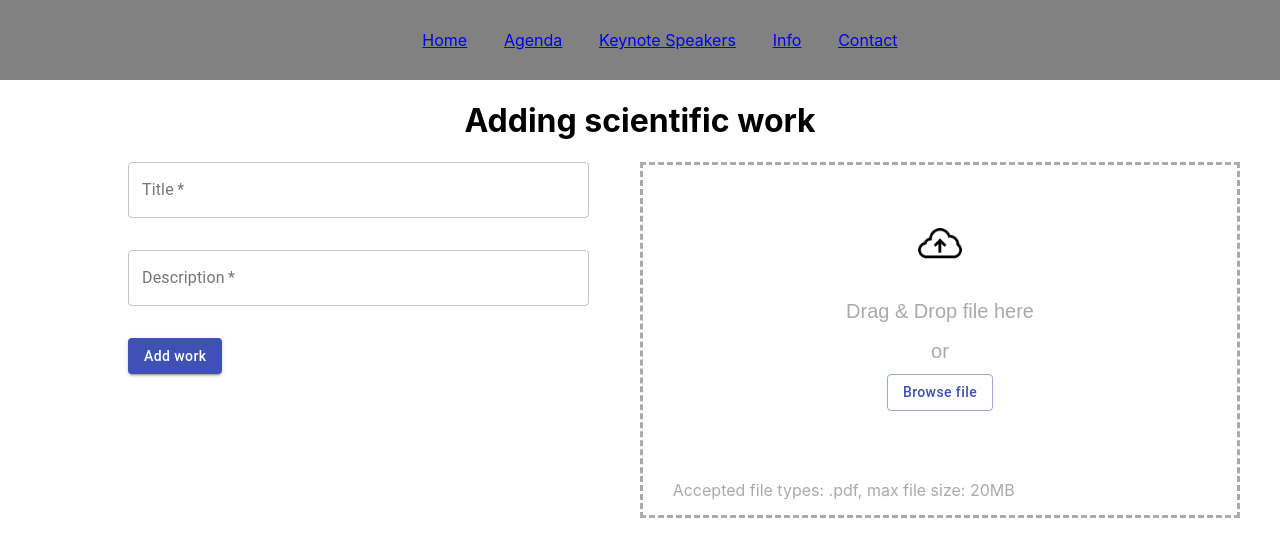
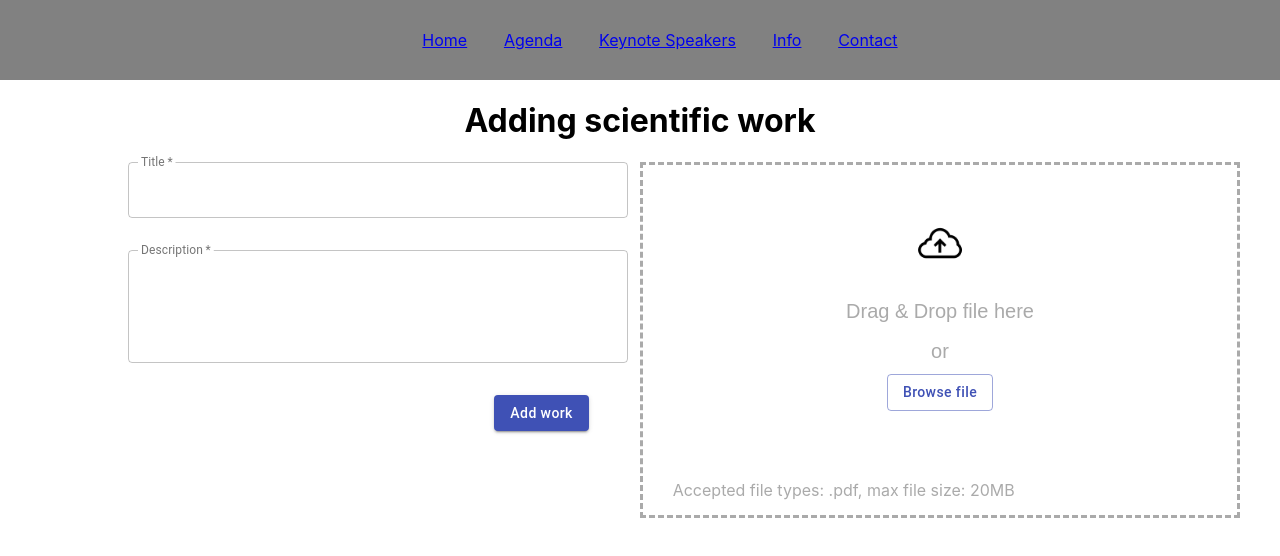
Before and after one commit to WyimaginowaneKoniki/Kongres, a React (Create React App) app in the folder web-client/: page /adding-work in a window 1280 px wide. Shown: the top 556 px of the page. Built offline with nearby package versions, Linux system fonts and the light colour scheme.

Commit message:
Add title and descrpition

```diff
--- a/web-client/src/pages/adding-work.js
+++ b/web-client/src/pages/adding-work.js
@@ -1,39 +1,63 @@
-import React from 'react';
-import '../App.css';
-import DropZone from '../components/DropZone'
-import Button from '@material-ui/core/Button';
-import { makeStyles } from '@material-ui/core/styles';
+import React from "react";
+import "../App.css";
+import DropZone from "../components/DropZone";
+import Button from "@material-ui/core/Button";
+import { makeStyles } from "@material-ui/core/styles";
 import TextField from "@material-ui/core/TextField";
+import Checkbox from "@material-ui/core/Checkbox";
+import FormControlLabel from "@material-ui/core/FormControlLabel";
+import OutlinedInput from "@material-ui/core/OutlinedInput";
+import InputLabel from "@material-ui/core/InputLabel";
+import MenuItem from "@material-ui/core/MenuItem";
+import FormControl from "@material-ui/core/FormControl";
+import Select from "@material-ui/core/Select";
+import Container from "@material-ui/core/Container";
+// import Visibility from "@material-ui/icons/Visibility";
+// import VisibilityOff from "@material-ui/icons/VisibilityOff";
+import IconButton from "@material-ui/core/IconButton";
+import InputAdornment from "@material-ui/core/InputAdornment";
+import FormHelperText from "@material-ui/core/FormHelperText";
+// import * as yup from "yup";
+// import { useForm } from "react-hook-form";
+// import { yupResolver } from "@hookform/resolvers/yup";
 const { useState } = React;
 
 function AddingWork(props) {
   const styles = makeStyles({
     main: {
-            width: '80%',
-            margin: 'auto',
+      width: "80%",
+      margin: "auto",
     },
     left: {
       // backgroundColor: 'red',
-            width: '50%',
-            height: '50vh',
-            float: 'left',
-            textAlign: 'left',
+      width: "50%",
+      height: "50vh",
+      float: "left",
+      textAlign: "left",
     },
     right: {
       // backgroundColor: 'green',
-            width: '50%',
-            height: '50vh',
-            float: 'left',
+      width: "50%",
+      height: "50vh",
+      float: "left",
+    },
+    container: {
+      width: "90%",
     },
     textField: {
       marginBottom: "32px",
-            width: "90%",
+      width: "500px",
     },
-        addButton:
-        {
+    inputLabel: {
+      backgroundColor: "white",
+      padding: "0px 4px",
+      marginLeft: "-4px",
+    },
+    addButton: {
       // float: 'left',
       // marginRight: '5%',
-            textTransform: 'none',
+      float: "right",
+      textTransform: "none",
     },
   });
 
@@ -41,40 +65,69 @@ function AddingWork(props) {
 
   const [_file, SetFile] = useState(null);
   const passFile = (f) => {
-        SetFile(f)
-    }
+    SetFile(f);
+  };
 
   const buttonClick = () => {
-        console.log(_file)
-    }
+    console.log(_file);
+  };
 
   return (
     <div className={style.main}>
       <h1>Adding scientific work</h1>
       <div className={style.left}>
-
-                <TextField
+        <div className={style.container}>
+          <form noValidate>
+            {/* Title */}
+            <FormControl
               className={style.textField}
               required
-                    id="title"
               name="title"
-                    label="Title"
               variant="outlined"
-                    inputProps={{ maxLength: 128 }}
+              //   error={!!errors.title}
+            >
+              <InputLabel shrink className={style.inputLabel}>
+                Title
+              </InputLabel>
+              <OutlinedInput
+                // inputRef={adding}
+                id="title-adding"
+                name="title"
+                // onChange={handleChange("title")}
               />
+            </FormControl>
 
-                <TextField
+            {/* Description */}
+            <FormControl
               className={style.textField}
               required
-                    id="description"
               name="description"
-                    label="Description"
               variant="outlined"
-                    inputProps={{ maxLength: 255 }}
+              //   error={!!errors.description}
+            >
+              <InputLabel shrink className={style.inputLabel}>
+              Description
+              </InputLabel>
+              <OutlinedInput
+                // inputRef={adding}
+                id="description-adding"
+                name="description"
+                multiline
+                rows={4}
+                // onChange={handleChange("description")}
               />
+            </FormControl>
+          </form>
 
-                <Button variant='contained' color="primary"
-                className={style.addButton} onClick={buttonClick}>Add work</Button>
+          <Button
+            variant="contained"
+            color="primary"
+            className={style.addButton}
+            onClick={buttonClick}
+          >
+            Add work
+          </Button>
+        </div>
       </div>
       <div className={style.right}>
         <DropZone SET_FILE={passFile} />
```
Lines whose indentation alone changed are shown as unchanged.
